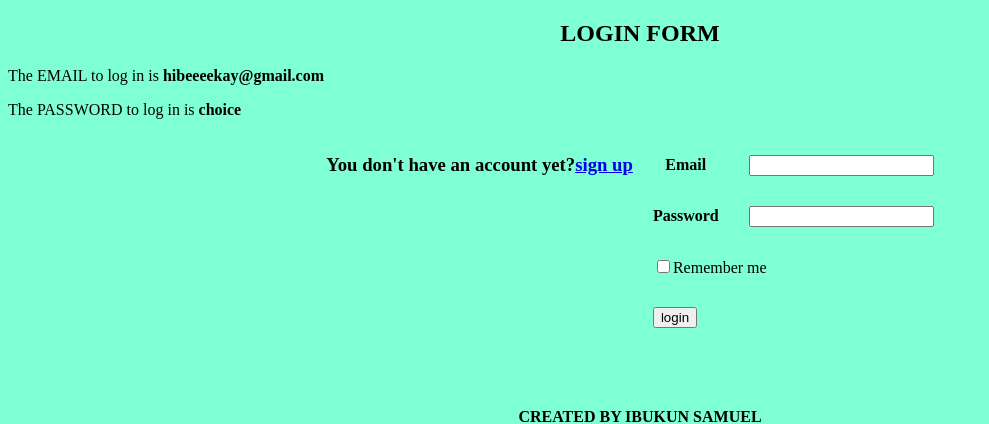
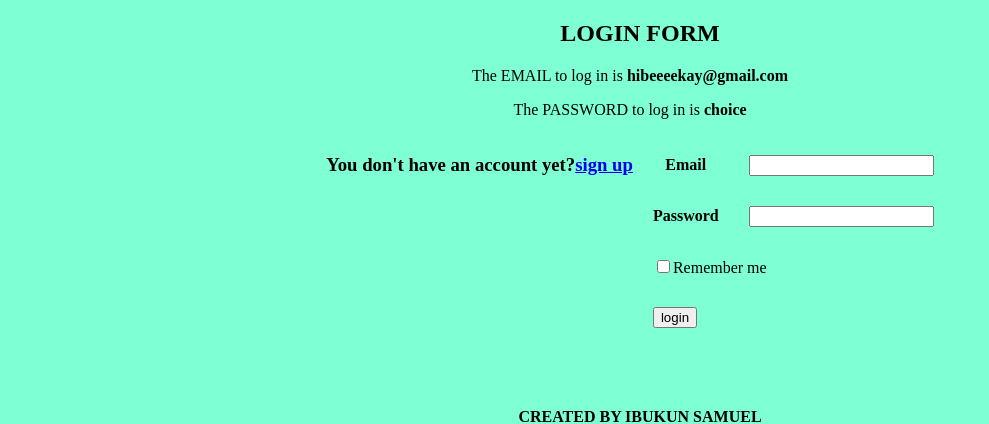
Before and after one commit to hibeeeekay/form-authentication-, a PHP site: page /login.php in a window 1280 px wide. Shown: the top 424 px of the page, without its empty margins (0-989 px from the left). Run offline with PHP 8.4, Linux system fonts and the light colour scheme.

Commit message:
Update login.css

```diff
--- a/FORM_AUTHENTICATION/login.css
+++ b/FORM_AUTHENTICATION/login.css
@@ -3,6 +3,10 @@ body{
 }
 h2{
     margin-bottom: 20px;
+    text-align: center;
+}
+.log{
+    margin-right: 20px;
     text-align: center;
 }
 .container{
```
